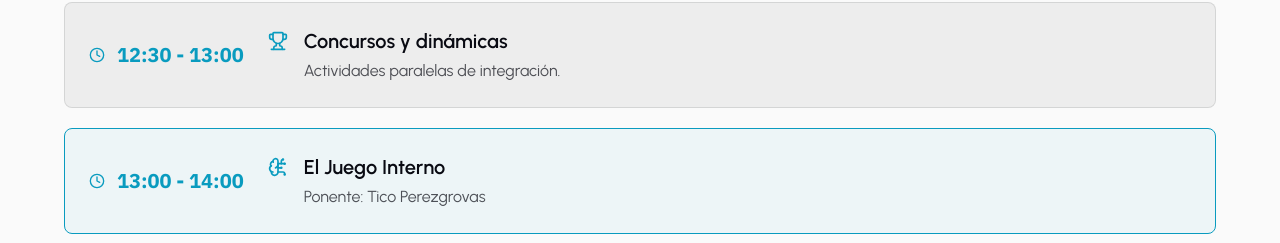
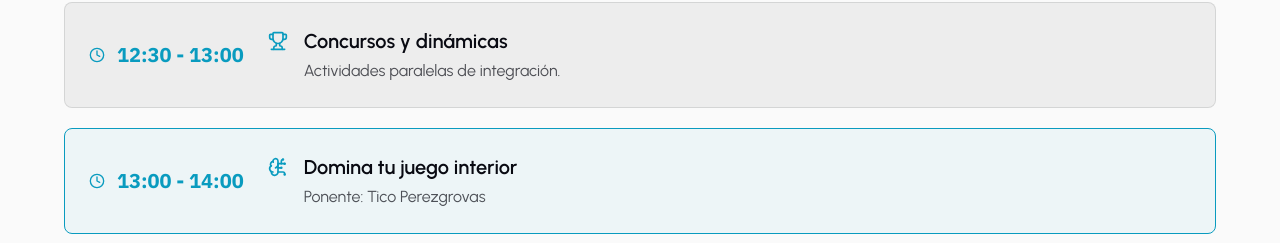
Before and after one commit to Centro-de-Desarrollo-UAQ/cumbre-bachilleres, a Next.js app: page /cumbre-bachilleres/ in a window 1280 px wide. Shown: the part 4733-4976 px from the top of the page. Built offline with nearby package versions, Linux system fonts and the light colour scheme.

Commit message:
fix: event name

```diff
--- a/components/Schedule.tsx
+++ b/components/Schedule.tsx
@@ -99,7 +99,7 @@ const Schedule = () => {
     },
     {
       time: "13:00 - 14:00",
-      title: "El Juego Interno",
+      title: "Domina tu juego interior",
       description: "Ponente: Tico Perezgrovas",
       icon: <BrainCircuit className="w-5 h-5 text-primary" />,
       isHighlight: true,
```
